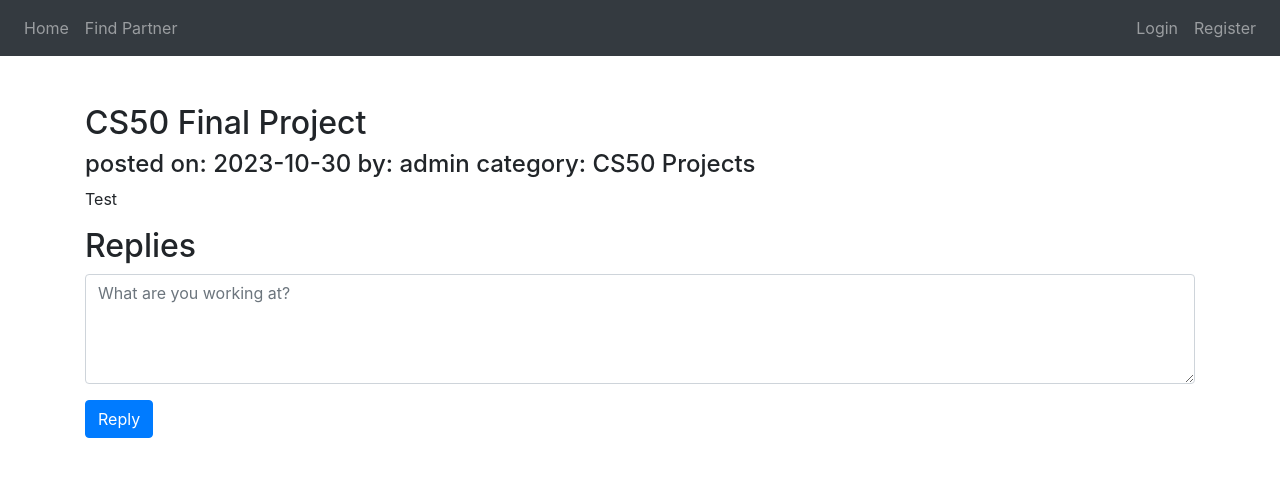
After one commit to cerclz/CodePartner, a Flask app: page /post/1 in a window 1280 px wide. The commit adds this page. Shown: the top 477 px of the page. Run offline with Flask 3, Linux system fonts and the light colour scheme.

Commit message:
Added replies feature

```diff
--- a/app.py
+++ b/app.py
@@ -110,7 +110,7 @@
     offset = (page - 1) * 10
 
     # Query the database to get the posts for the current page in descending order
-    cursor.execute("""SELECT posts.title, posts.content, posts.creation_date, users.username, categories.category_name
+    cursor.execute("""SELECT posts.id, posts.title, posts.content, posts.creation_date, users.username, categories.category_name
                    FROM posts
                    JOIN users ON users.id = posts.user_id
                    JOIN categories ON categories.id = posts.category_id
@@ -126,6 +126,30 @@
 
     # Send all posts to partner page
     return render_template("partner.html", posts = posts , total_pages = total_pages, page = page)
+
+@app.route("/post/<int:id>", methods=["GET", "POST"])
+def post(id):
+    # Check if method is POST
+    if request.method == "POST":
+        # Add reply to the database
+        cursor.execute("INSERT INTO replies (post_id, user_id, content, creation_date) VALUES (?, ?, ?, ?)", (id, int(session["user_id"]), request.form.get("reply"), date.today()))
+        conn.commit()
+
+    # Query database to get the post information
+    cursor.execute("""SELECT posts.title, posts.content, posts.creation_date, users.username, categories.category_name
+                   FROM posts
+                   JOIN users ON users.id = posts.user_id
+                   JOIN categories ON categories.id = posts.category_id
+                   WHERE posts.id = ?;""", [int(id)])
+    post = cursor.fetchall()
+
+    # Query database to get replies
+    cursor.execute("""SELECT replies.content, replies.creation_date, users.username
+                   FROM replies
+                   JOIN users ON users.id = replies.user_id
+                   WHERE post_id = ?""", [int(id)])
+    replies = cursor.fetchall()
+    return render_template("post.html", post=post, id = id, replies = replies)
 
 
 @app.route("/create_post", methods=["GET", "POST"])
--- a/static/styles.css
+++ b/static/styles.css
@@ -5,3 +5,7 @@
 .white-link:hover{
     color:white;
 }
+
+#textform{
+    display: none;
+}
--- /dev/null
+++ b/templates/post.html
@@ -0,0 +1,17 @@
+{% extends "layout.html" %}
+{% block main %}
+    <h2>{{post[0][0]}}</h2>
+    <h4>posted on: {{post[0][2]}} by: {{post[0][3]}} category: {{post[0][4]}}</h4>
+    <p>{{ post[0][1] }}</p>
+    <h2>Replies</h2>
+    {% for reply in replies %}
+        {{ reply[0] }}
+    {% endfor %}
+    <form action="/post/{{id}}" method="POST" id="replyform">
+        <div class="mb-3">
+            <textarea class="form-control mx-auto" id="reply" name="reply" form="replyform" rows="4" cols="50" maxlength="140" placeholder="What are you working at?"></textarea>
+        </div>
+
+        <button class="btn btn-primary" type="submit">Reply</button>
+    </form>
+{% endblock %}
```
Also changed, not shown: templates/partner.html (+10 -14 lines), codepartner.db, 2 other files.
